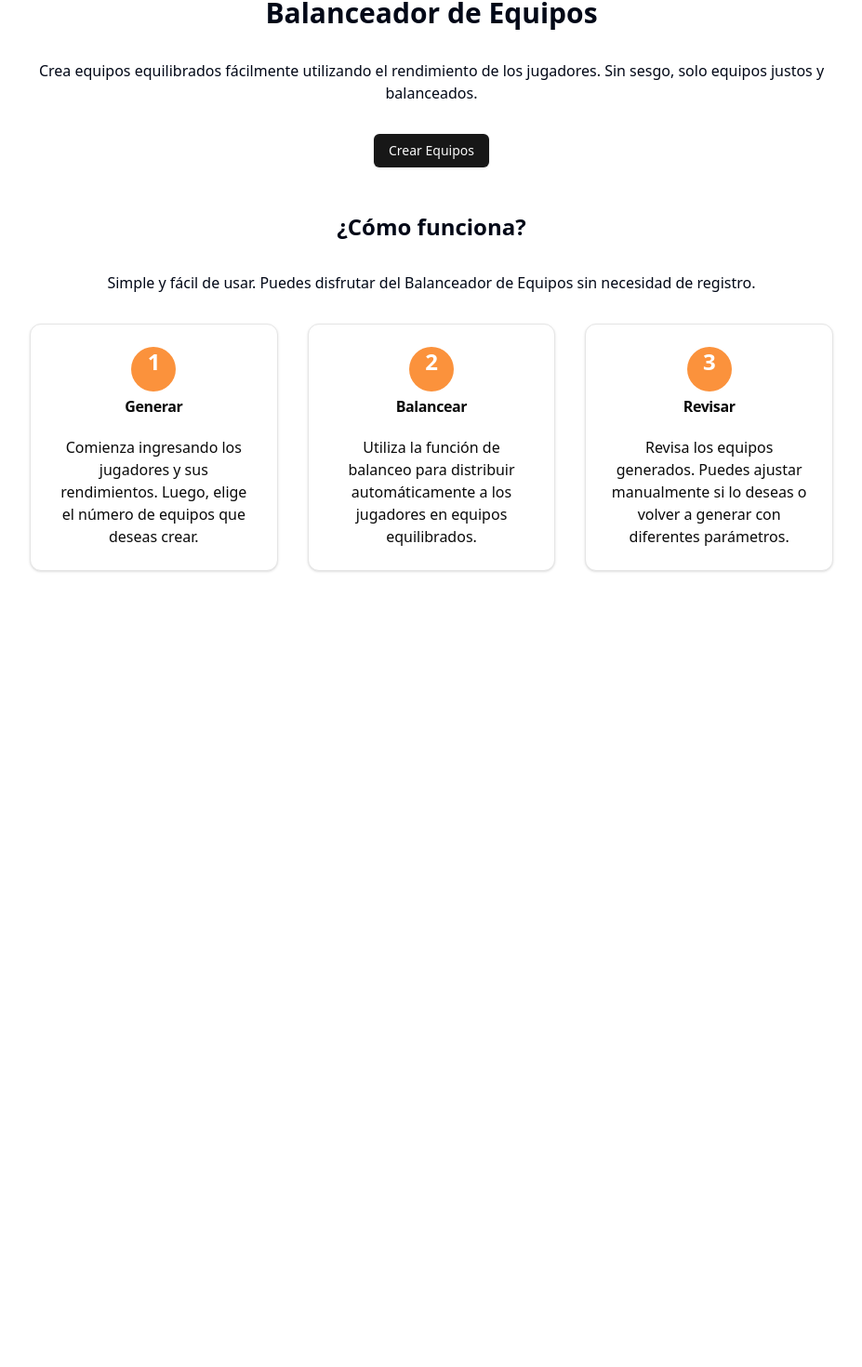
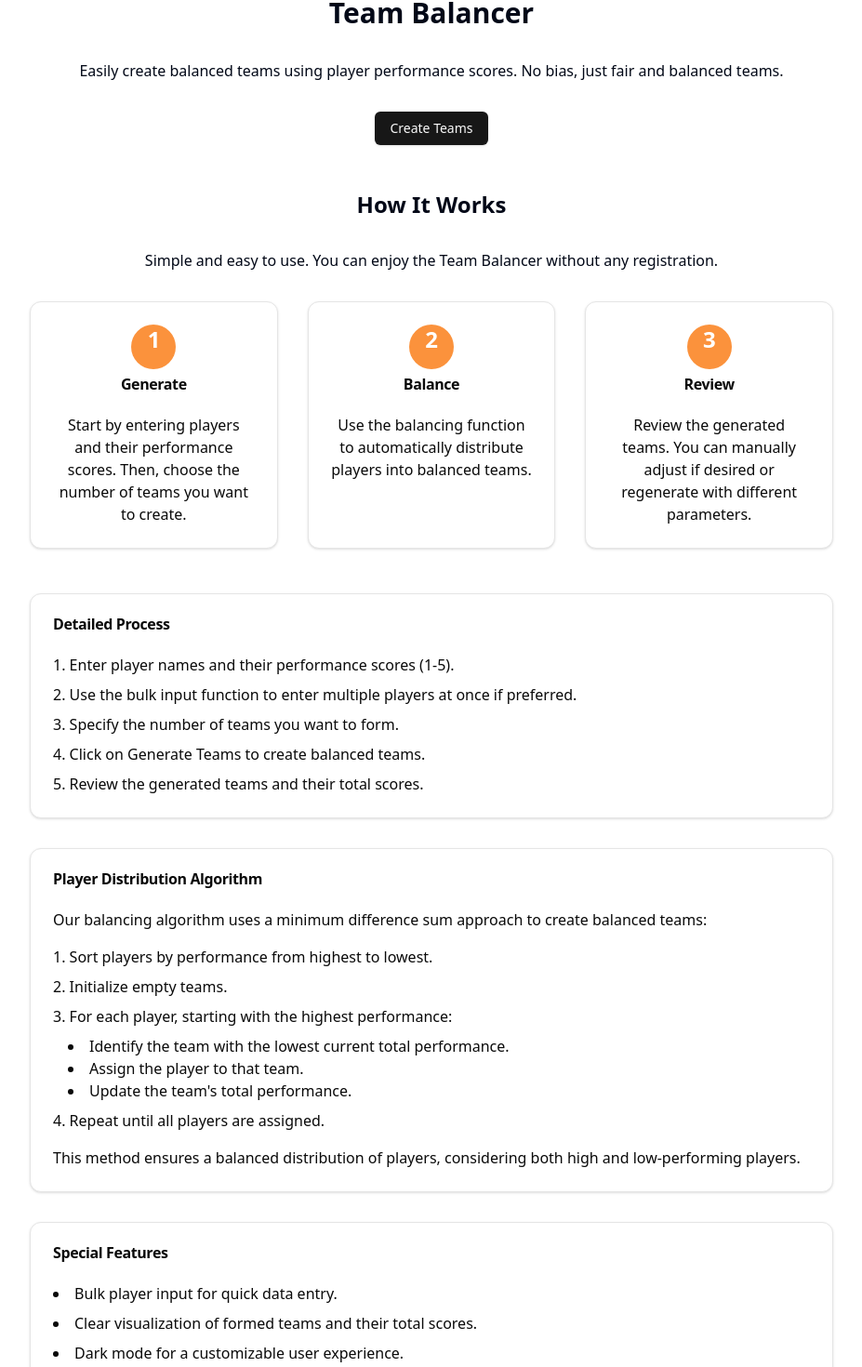
Before and after one commit to datevid/TeamBalancer, a Next.js app: page /en in a window 1280 px wide. Shown: the part 20-1490 px from the top of the page at 93% size, without its empty margins (176-1103 px from the left). Before the commit the page ends 800 px from the top, so only its background shows below. Built offline with nearby package versions, Linux system fonts and the light colour scheme.

Commit message:
version inglés español 2

```diff
--- a/src/app/en/page.tsx
+++ b/src/app/en/page.tsx
@@ -1,41 +1,40 @@
-import React from 'react';
-import { Button } from '@/components/ui/button';
-import { Card, CardContent, CardHeader, CardTitle } from '@/components/ui/card';
-import Link from 'next/link';
+import Link from "next/link";
+import { Button } from "@/components/ui/button";
+import { Card, CardContent, CardHeader, CardTitle } from "@/components/ui/card";
+import React from "react";
 
-const HomePage: React.FC = () =>
-{
+export default function Home() {
     return (
         <div className="p-4 max-w-4xl mx-auto">
-            <h1 className="text-3xl font-bold text-center mb-8">Balanceador de Equipos</h1>
+            <h1 className="text-3xl font-bold text-center mb-8">Team Balancer</h1>
 
             <p className="text-center mb-8">
-                Crea equipos equilibrados fácilmente utilizando el rendimiento de los jugadores.
-                Sin sesgo, solo equipos justos y balanceados.
+                Easily create balanced teams using player performance scores.
+                No bias, just fair and balanced teams.
             </p>
 
-            <Link href="/balanceador">
-                <Button className="block mx-auto mb-12">Crear Equipos</Button>
+            <Link href="/balancer">
+                <Button className="block mx-auto mb-12">Create Teams</Button>
             </Link>
 
-            <h2 className="text-2xl font-semibold text-center mb-8">¿Cómo funciona?</h2>
+            <h2 className="text-2xl font-semibold text-center mb-8">How It Works</h2>
 
             <p className="text-center mb-8">
-                Simple y fácil de usar. Puedes disfrutar del Balanceador de Equipos sin necesidad de registro.
+                Simple and easy to use. You can enjoy the Team Balancer without any registration.
             </p>
 
-            <div className="grid grid-cols-1 md:grid-cols-3 gap-8">
+            <div className="grid grid-cols-1 md:grid-cols-3 gap-8 mb-12">
                 <Card>
                     <CardHeader>
                         <CardTitle className="text-center">
                             <span className="inline-block w-12 h-12 rounded-full bg-orange-400 text-white text-2xl font-bold leading-12 mb-2">1</span>
-                            <br />Generar
+                            <br/>Generate
                         </CardTitle>
                     </CardHeader>
                     <CardContent>
                         <p className="text-center">
-                            Comienza ingresando los jugadores y sus rendimientos.
-                            Luego, elige el número de equipos que deseas crear.
+                            Start by entering players and their performance scores.
+                            Then, choose the number of teams you want to create.
                         </p>
                     </CardContent>
                 </Card>
@@ -44,13 +43,13 @@ const HomePage: React.FC = () =>
                     <CardHeader>
                         <CardTitle className="text-center">
                             <span className="inline-block w-12 h-12 rounded-full bg-orange-400 text-white text-2xl font-bold leading-12 mb-2">2</span>
-                            <br />Balancear
+                            <br/>Balance
                         </CardTitle>
                     </CardHeader>
                     <CardContent>
                         <p className="text-center">
-                            Utiliza la función de balanceo para distribuir
-                            automáticamente a los jugadores en equipos equilibrados.
+                            Use the balancing function to automatically
+                            distribute players into balanced teams.
                         </p>
                     </CardContent>
                 </Card>
@@ -59,19 +58,83 @@ const HomePage: React.FC = () =>
                     <CardHeader>
                         <CardTitle className="text-center">
                             <span className="inline-block w-12 h-12 rounded-full bg-orange-400 text-white text-2xl font-bold leading-12 mb-2">3</span>
-                            <br />Revisar
+                            <br/>Review
                         </CardTitle>
                     </CardHeader>
                     <CardContent>
                         <p className="text-center">
-                            Revisa los equipos generados. Puedes ajustar manualmente
-                            si lo deseas o volver a generar con diferentes parámetros.
+                            Review the generated teams. You can manually adjust
+                            if desired or regenerate with different parameters.
                         </p>
                     </CardContent>
                 </Card>
             </div>
+
+            <Card className="mb-8">
+                <CardHeader>
+                    <CardTitle>Detailed Process</CardTitle>
+                </CardHeader>
+                <CardContent>
+                    <ol className="list-decimal list-inside space-y-2">
+                        <li>Enter player names and their performance scores (1-5).</li>
+                        <li>Use the bulk input function to enter multiple players at once if preferred.</li>
+                        <li>Specify the number of teams you want to form.</li>
+                        <li>Click on Generate Teams to create balanced teams.</li>
+                        <li>Review the generated teams and their total scores.</li>
+                    </ol>
+                </CardContent>
+            </Card>
+
+            <Card className="mb-8">
+                <CardHeader>
+                    <CardTitle>Player Distribution Algorithm</CardTitle>
+                </CardHeader>
+                <CardContent>
+                    <p className="mb-4">Our balancing algorithm uses a minimum difference sum approach to create balanced teams:</p>
+                    <ol className="list-decimal list-inside space-y-2">
+                        <li>Sort players by performance from highest to lowest.</li>
+                        <li>Initialize empty teams.</li>
+                        <li>For each player, starting with the highest performance:
+                            <ul className="list-disc list-inside ml-4 mt-2">
+                                <li>Identify the team with the lowest current total performance.</li>
+                                <li>Assign the player to that team.</li>
+                                <li>Update the team's total performance.</li>
+                            </ul>
+                        </li>
+                        <li>Repeat until all players are assigned.</li>
+                    </ol>
+                    <p className="mt-4">This method ensures a balanced distribution of players, considering both high and low-performing players.</p>
+                </CardContent>
+            </Card>
+
+            <Card className="mb-8">
+                <CardHeader>
+                    <CardTitle>Special Features</CardTitle>
+                </CardHeader>
+                <CardContent>
+                    <ul className="list-disc list-inside space-y-2">
+                        <li>Bulk player input for quick data entry.</li>
+                        <li>Clear visualization of formed teams and their total scores.</li>
+                        <li>Dark mode for a customizable user experience.</li>
+                        <li>Responsive interface that adapts to different screen sizes.</li>
+                    </ul>
+                </CardContent>
+            </Card>
+
+            <p className="text-center mt-8">
+                Ready to create balanced teams? Click the Create Teams button and start now!
+            </p>
+
+            <Link href="/balancer">
+                <Button className="block mx-auto mt-4">Create Teams</Button>
+            </Link>
+
+            <footer className="bg-gray-100 py-4 mt-8">
+                <div className="text-center text-sm text-gray-600">
+                    By <a href="https://twitter.com/datevid" className="text-blue-500 hover:underline" target="_blank" rel="noopener noreferrer">@datevid</a>, inspired by ideas from the Tikaz club
+                </div>
+            </footer>
+
         </div>
     );
-};
-
-export default HomePage;
+}
--- a/src/app/page.tsx
+++ b/src/app/page.tsx
@@ -13,7 +13,7 @@ export default function Home() {
           Sin sesgo, solo equipos justos y balanceados.
         </p>
 
-        <Link href="/team-balancer">
+        <Link href="/balanceador">
           <Button className="block mx-auto mb-12">Crear Equipos</Button>
         </Link>
 
```
